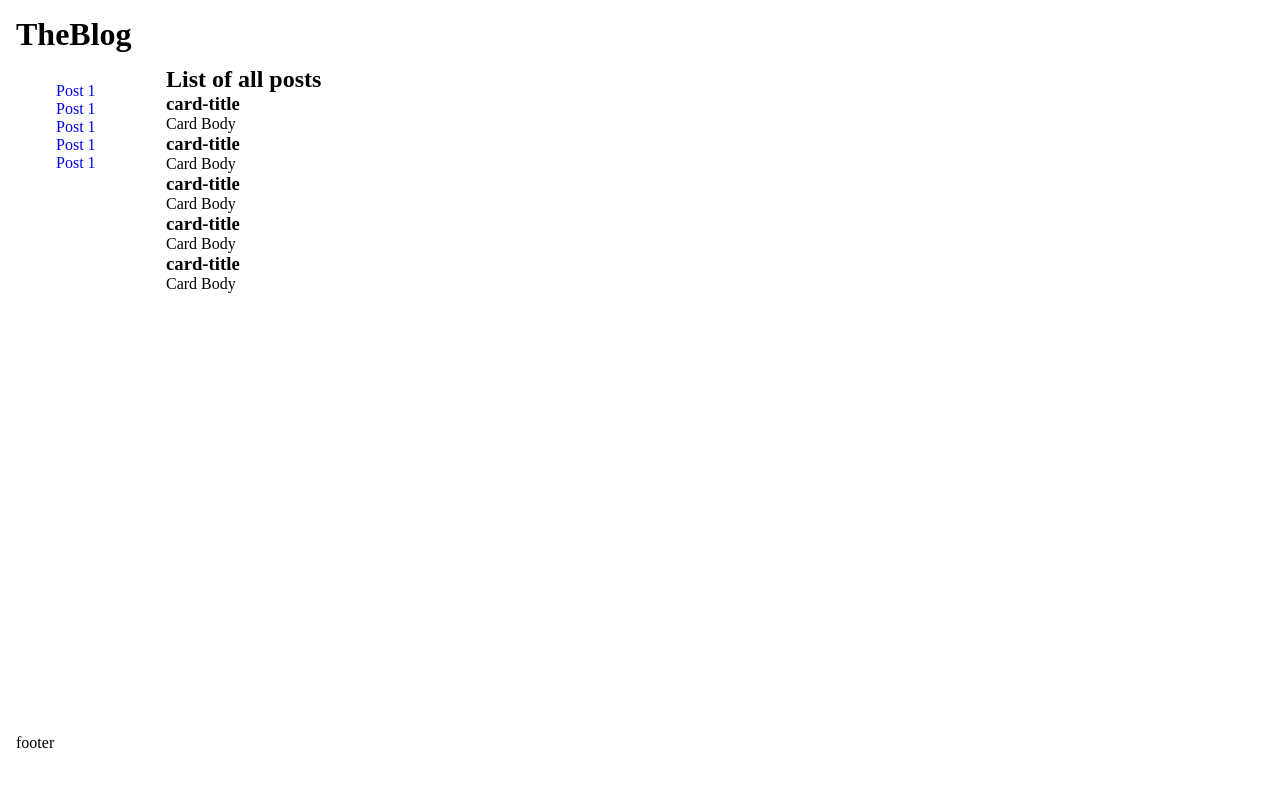
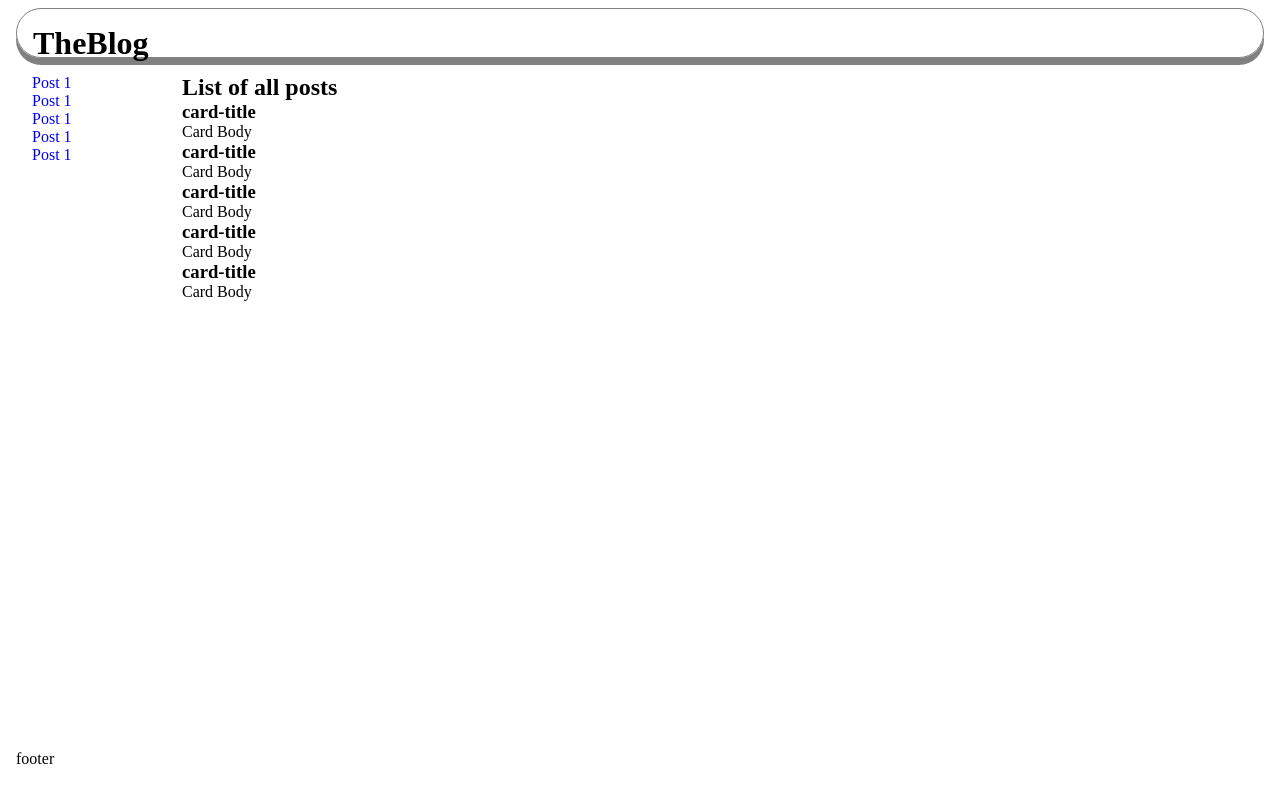
Before and after one commit to ahelmi365/udacity-personal-blog-website, a website: page src/index.html in a window 1280 px wide. Drawn offline with Linux system fonts and the light colour scheme.

Commit message:
add style to top nav bar

```diff
--- a/src/styles.css
+++ b/src/styles.css
@@ -1,17 +1,19 @@
 h1,
 h2,
 h3,
-p {
+p,
+ul {
   margin: 0;
   padding: 0;
 }
 body {
   max-width: 1280px;
   margin: 0 auto;
-  padding: 1rem;
+  padding: 0 1rem;
 
   .container {
-    height: calc(100vh - 2rem);
+    margin-top: 0.5rem;
+    height: calc(100vh - 0.5rem);
     display: grid;
     grid-template-areas:
       "header"
@@ -19,15 +21,24 @@ body {
       "main"
       "footer";
     grid-template-columns: 1fr;
-    grid-template-rows: 50px 50px auto 50px;
+    grid-template-rows: 70px 50px auto 50px;
     .header {
       grid-area: header;
     }
+
+    .header {
+      border: 1px solid gray;
+      border-radius: 05rem;
+      padding: 1rem;
+      box-shadow: 0px 7px 0 0 gray;
+    }
     .left-side-bar {
+      /* padding: 1rem; */
       grid-area: left-side-bar;
       nav {
         ul {
           display: flex;
+          justify-content: flex-start;
           gap: 1rem;
           list-style: none;
           li {
@@ -40,6 +51,7 @@ body {
     }
     .main-content {
       grid-area: main;
+      padding: 1rem;
     }
     .footer {
       grid-area: footer;
@@ -57,6 +69,7 @@ body {
       grid-template-columns: 150px auto;
       grid-template-rows: 50px auto 50px;
       .left-side-bar {
+        padding: 1rem;
         nav {
           ul {
             display: block;
```
